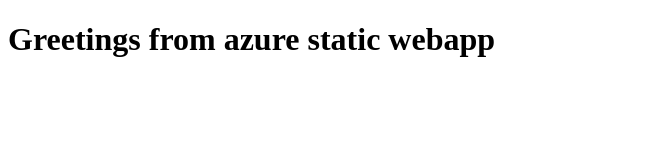
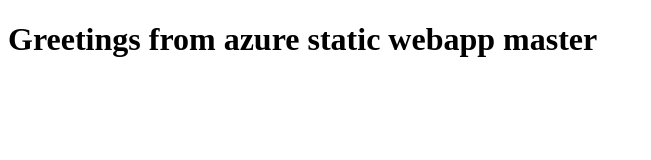
Before and after one commit to koenigt/azure-static-webapp-sample, a plain HTML site: page index.html in a window 1280 px wide. Shown: the whole page, without its empty margins (0-651 px from the left). Drawn offline with Linux system fonts and the light colour scheme.

Commit message:
some changes

```diff
--- a/index.html
+++ b/index.html
@@ -13,7 +13,7 @@
     </head>
 
     <body id="page-top">
-		<h1>Greetings from azure static webapp</h1>
+		<h1>Greetings from azure static webapp master</h1>
 
     </body>
 
```
